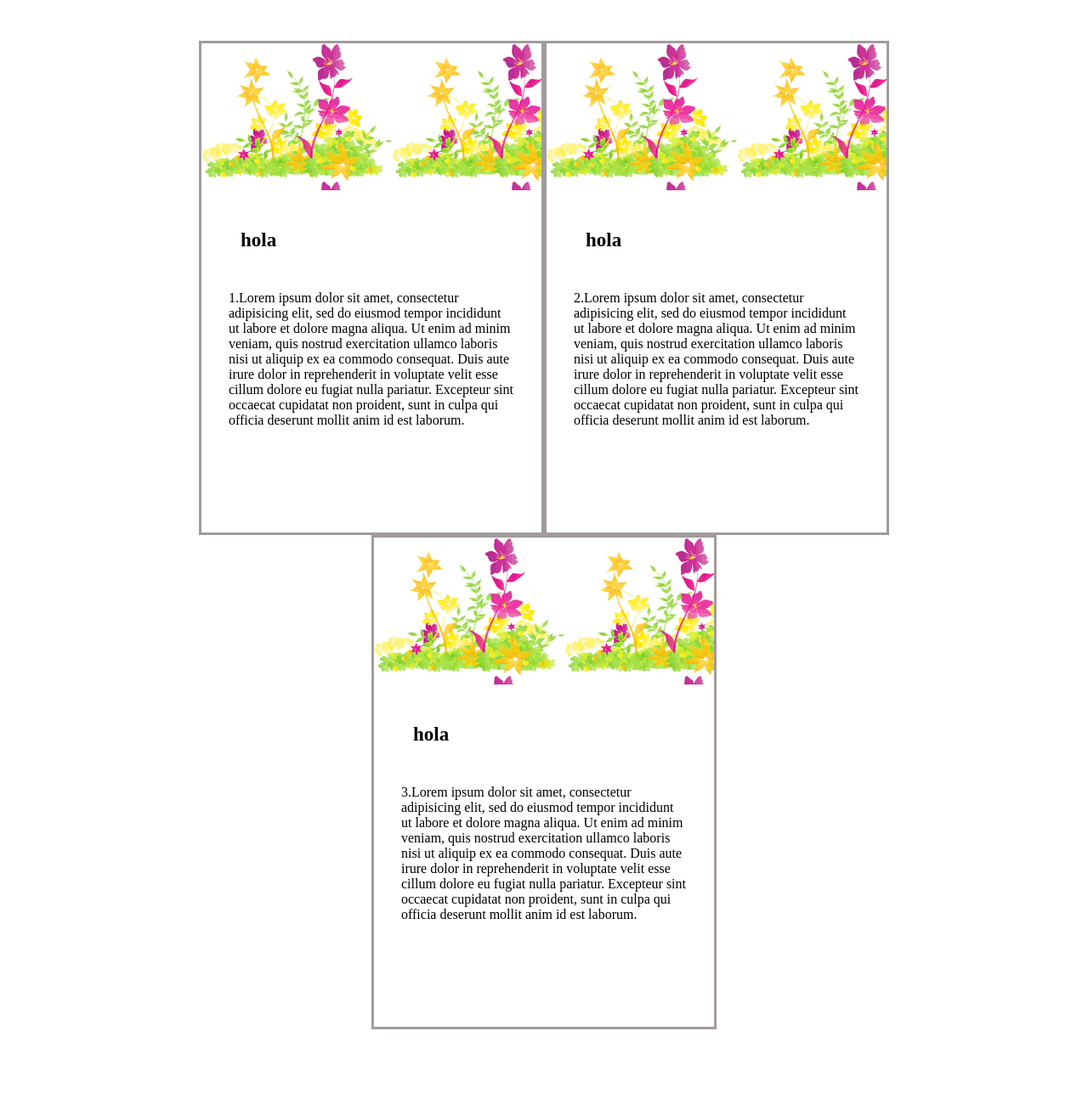
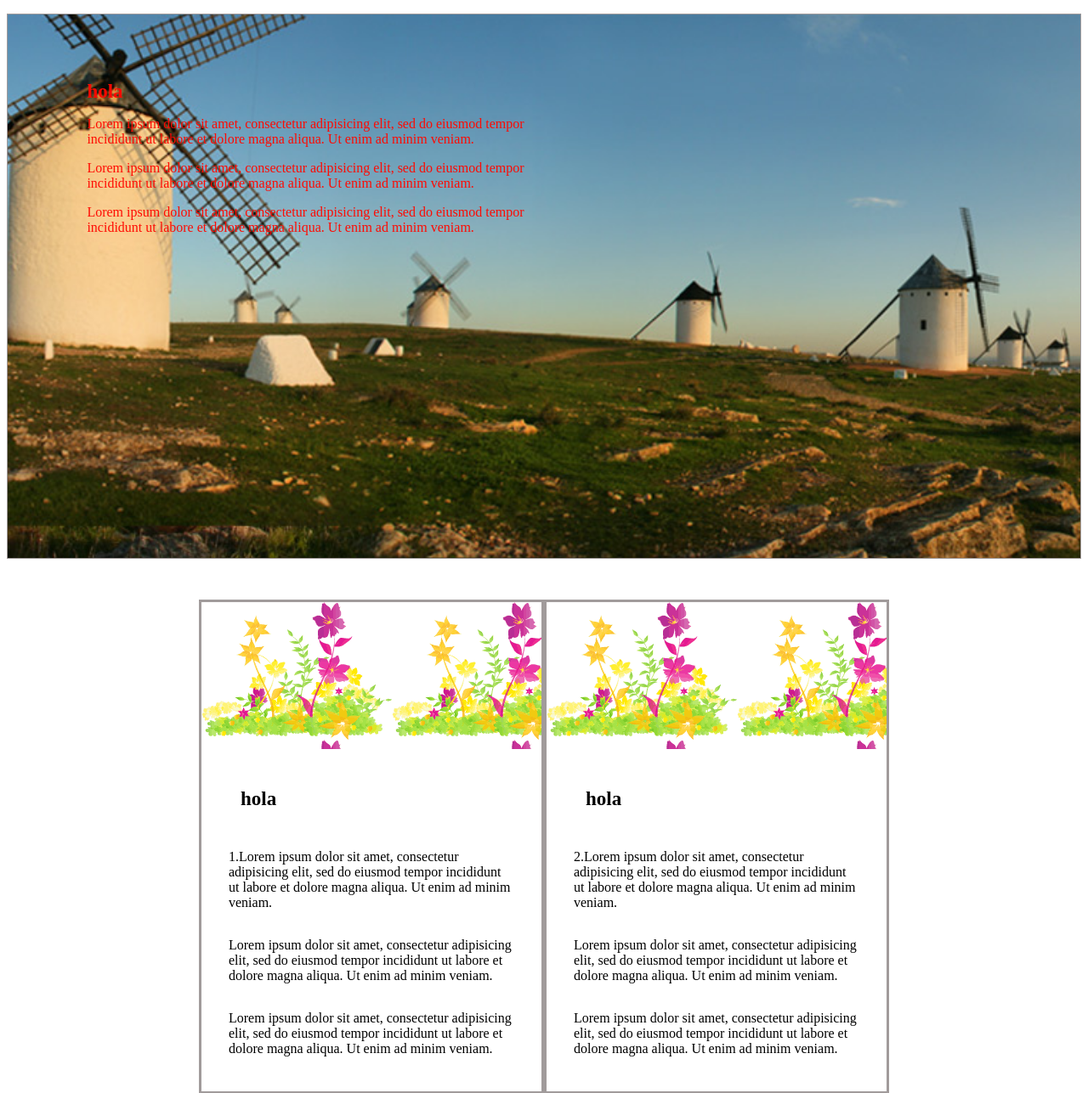
Before and after one commit to ChechuNeta/DisenoDeInterfaces, a plain HTML site: page paginaweb.html in a window 1280 px wide. Shown: the top 1287 px of the page at 85% size. Before the commit the page ends 1260 px from the top, so only its background shows below. Drawn offline with Linux system fonts and the light colour scheme.

Commit message:
Add files via upload

```diff
--- a/pagianestilos.css
+++ b/pagianestilos.css
@@ -9,6 +9,29 @@ h1 ~ p
     font-size: 16px;
 }
 
+/*///////////////////////////////////////////////////////*/
+
+.cuerpo2
+{
+    border: 1px solid rgb(161, 155, 155);
+    margin-top: 1em;
+    height: 34em;
+    background-image: url("molinos-generica24.jpg");
+    background-repeat: no-repeat;
+    background-size: cover;
+    background-origin: border-box;
+    padding-left: 8em;
+    padding-top: 6em;
+}
+
+div#texto
+{
+    position: absolute;
+    top:10%;
+    left:8%;
+    color: rgba(255, 8, 0, 0.979);
+    width: 36em;
+}
 
 /*/////////////////////////////////////////////////*/
 .cuerpo3
@@ -22,8 +45,6 @@ h1 ~ p
     padding-right: 2em;
     /* overflow: auto; */
 }
-/*//////////////////////////////////////////////////*/
-
 
 .caja
 {
@@ -34,11 +55,11 @@ h1 ~ p
 }
 
 
-div[class^="caja"] p , h1
+div.caja p , div.caja h1
 {
     margin: 2em;
+}
 
-}
 
 .imagen
 {
@@ -49,14 +70,14 @@ div[class^="caja"] p , h1
     height: 30%;
     background-clip: padding-box;
 }
-
+/*//////////////////////////////////////////////////*/
 
 @media (max-width: 84em) /* la suma de las cajas + los margenes del cuerpo y el padding */
 {
     .cuerpo3:last-child
     {
         justify-content: center;
-        padding-left: 2em;
+        /* padding-left: 2em; */
     }
 
 }
--- a/paginaweb.html
+++ b/paginaweb.html
@@ -11,24 +11,37 @@
 
 	<body>
 
+ 		<div class="cuerpo2">
+			<div id="texto">
+				<h1>hola</h1>
+				<p>Lorem ipsum dolor sit amet, consectetur adipisicing elit, sed do eiusmod tempor incididunt ut labore et dolore magna aliqua. Ut enim ad minim veniam. </p>
+				<p>Lorem ipsum dolor sit amet, consectetur adipisicing elit, sed do eiusmod tempor incididunt ut labore et dolore magna aliqua. Ut enim ad minim veniam. </p>
+				<p>Lorem ipsum dolor sit amet, consectetur adipisicing elit, sed do eiusmod tempor incididunt ut labore et dolore magna aliqua. Ut enim ad minim veniam. </p>
+			</div>
+		</div>
+
 		<div class="cuerpo3">
 			<div class="caja">
 				<div class="imagen"></div>
                 <h1>hola</h1>
-				<p>1.Lorem ipsum dolor sit amet, consectetur adipisicing elit, sed do eiusmod tempor incididunt ut labore et dolore magna aliqua. Ut enim ad minim veniam, quis nostrud exercitation ullamco laboris nisi ut aliquip ex ea commodo consequat. Duis aute irure dolor in reprehenderit in voluptate velit esse cillum dolore eu fugiat nulla pariatur. Excepteur sint occaecat cupidatat non proident, sunt in culpa qui officia deserunt mollit anim id est laborum.</p>
+				<p>1.Lorem ipsum dolor sit amet, consectetur adipisicing elit, sed do eiusmod tempor incididunt ut labore et dolore magna aliqua. Ut enim ad minim veniam. </p>
+				<p>Lorem ipsum dolor sit amet, consectetur adipisicing elit, sed do eiusmod tempor incididunt ut labore et dolore magna aliqua. Ut enim ad minim veniam. </p>
+				<p>Lorem ipsum dolor sit amet, consectetur adipisicing elit, sed do eiusmod tempor incididunt ut labore et dolore magna aliqua. Ut enim ad minim veniam. </p>
 			</div>
 
 			<div class="caja">
 				<div class="imagen"></div>
                 <h1>hola</h1>
-				<p>2.Lorem ipsum dolor sit amet, consectetur adipisicing elit, sed do eiusmod tempor incididunt ut labore et dolore magna aliqua. Ut enim ad minim veniam, quis nostrud exercitation ullamco laboris nisi ut aliquip ex ea commodo consequat. Duis aute irure dolor in reprehenderit in voluptate velit esse cillum dolore eu fugiat nulla pariatur. Excepteur sint occaecat cupidatat non proident, sunt in culpa qui officia deserunt mollit anim id est laborum.</p>
-			</div>
+				<p>2.Lorem ipsum dolor sit amet, consectetur adipisicing elit, sed do eiusmod tempor incididunt ut labore et dolore magna aliqua. Ut enim ad minim veniam. </p>
+				<p>Lorem ipsum dolor sit amet, consectetur adipisicing elit, sed do eiusmod tempor incididunt ut labore et dolore magna aliqua. Ut enim ad minim veniam. </p>
+				<p>Lorem ipsum dolor sit amet, consectetur adipisicing elit, sed do eiusmod tempor incididunt ut labore et dolore magna aliqua. Ut enim ad minim veniam. </p>			</div>
 
             <div class="caja">
 				<div class="imagen"></div>
                 <h1>hola</h1>
-				<p>3.Lorem ipsum dolor sit amet, consectetur adipisicing elit, sed do eiusmod tempor incididunt ut labore et dolore magna aliqua. Ut enim ad minim veniam, quis nostrud exercitation ullamco laboris nisi ut aliquip ex ea commodo consequat. Duis aute irure dolor in reprehenderit in voluptate velit esse cillum dolore eu fugiat nulla pariatur. Excepteur sint occaecat cupidatat non proident, sunt in culpa qui officia deserunt mollit anim id est laborum.</p>
-			</div>
+				<p>3.Lorem ipsum dolor sit amet, consectetur adipisicing elit, sed do eiusmod tempor incididunt ut labore et dolore magna aliqua. Ut enim ad minim veniam. </p>
+				<p>Lorem ipsum dolor sit amet, consectetur adipisicing elit, sed do eiusmod tempor incididunt ut labore et dolore magna aliqua. Ut enim ad minim veniam. </p>
+				<p>Lorem ipsum dolor sit amet, consectetur adipisicing elit, sed do eiusmod tempor incididunt ut labore et dolore magna aliqua. Ut enim ad minim veniam. </p>			</div>
 		</div>
 
 	</body>
```
Also changed, not shown: molinos-generica24.jpg (added).
